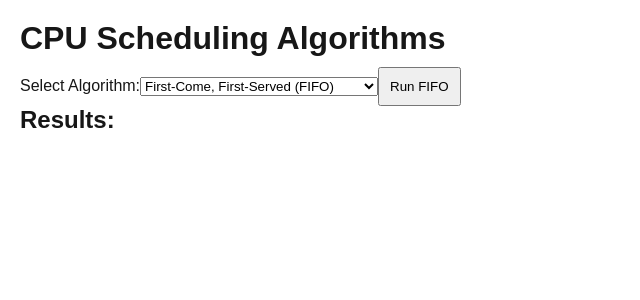
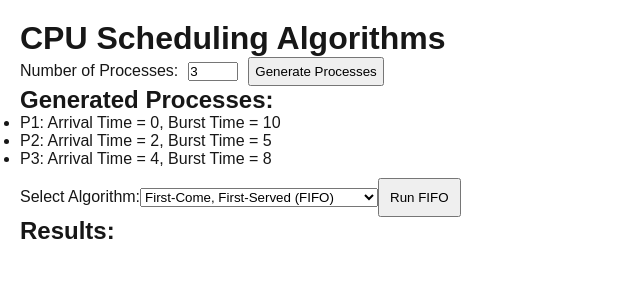
Before and after one commit to ZanderA28/cs540_project1, a Next.js app: page / in a window 1280 px wide. Shown: the top 300 px of the page, without its empty margins (0-640 px from the left). Built offline with nearby package versions, Linux system fonts and the light colour scheme.

Commit message:
Added user input to create random processes.

```diff
--- a/src/app/page.js
+++ b/src/app/page.js
@@ -8,14 +8,23 @@ import jsPDF from "jspdf";
 import "chart.js/auto";
 
 export default function Home() {
-    const processes = [
+    const [numProcesses, setNumProcesses] = useState(3);
+    const [processes, setProcesses] = useState([
         { id: "P1", arrivalTime: 0, burstTime: 10 },
         { id: "P2", arrivalTime: 2, burstTime: 5 },
         { id: "P3", arrivalTime: 4, burstTime: 8 }
-    ];
-
+    ]);
     const [selectedAlgorithm, setSelectedAlgorithm] = useState("FIFO");
     const [results, setResults] = useState([]);
+
+    function generateProcesses() {
+        let newProcesses = Array.from({ length: numProcesses }, (_, i) => ({
+            id: `P${i + 1}`,
+            arrivalTime: Math.floor(Math.random() * 10),
+            burstTime: Math.floor(Math.random() * 10) + 1
+        }));
+        setProcesses(newProcesses);
+    }
 
     function runScheduler() {
         let output = [];
@@ -29,12 +38,10 @@ export default function Home() {
             output = stcf([...processes]);
         }
         else if (selectedAlgorithm === "RR") {
-            // 4 is just the base quantum time
-            output = rr([...processes], 4)
+            output = rr([...processes], 4);
         }
         else if (selectedAlgorithm === "MLFQ") {
-            // 4 is base quantum time, 8 is lower priority quantum time
-            output = mlfq([...processes], 4, 8)
+            output = mlfq([...processes], 4, 8);
         }
         setResults(output);
     }
@@ -43,6 +50,27 @@ export default function Home() {
         <div style={{ padding: "20px" }}>
             <h1>CPU Scheduling Algorithms</h1>
 
+            <label>Number of Processes:</label>
+            <input
+                type="number"
+                value={numProcesses}
+                onChange={(e) => setNumProcesses(Number(e.target.value))}
+                min="1"
+                style={{ marginLeft: "10px", width: "50px" }}
+            />
+            <button onClick={generateProcesses} style={{ marginLeft: "10px", padding: "5px" }}>
+                Generate Processes
+            </button>
+
+            <h2>Generated Processes:</h2>
+            <ul>
+                {processes.map((process) => (
+                    <li key={process.id}>
+                        {process.id}: Arrival Time = {process.arrivalTime}, Burst Time = {process.burstTime}
+                    </li>
+                ))}
+            </ul>
+
             <label>Select Algorithm:</label>
             <select value={selectedAlgorithm} onChange={(e) => setSelectedAlgorithm(e.target.value)}>
                 <option value="FIFO">First-Come, First-Served (FIFO)</option>
@@ -50,7 +78,6 @@ export default function Home() {
                 <option value="STCF">Shortest Time to Completion (STCF)</option>
                 <option value="RR">Round Robin (RR)</option>
                 <option value="MLFQ">Multi-Level Feedback Queue</option>
-
             </select>
 
             <button onClick={runScheduler} style={{ marginTop: "10px", padding: "10px", cursor: "pointer" }}>
```
